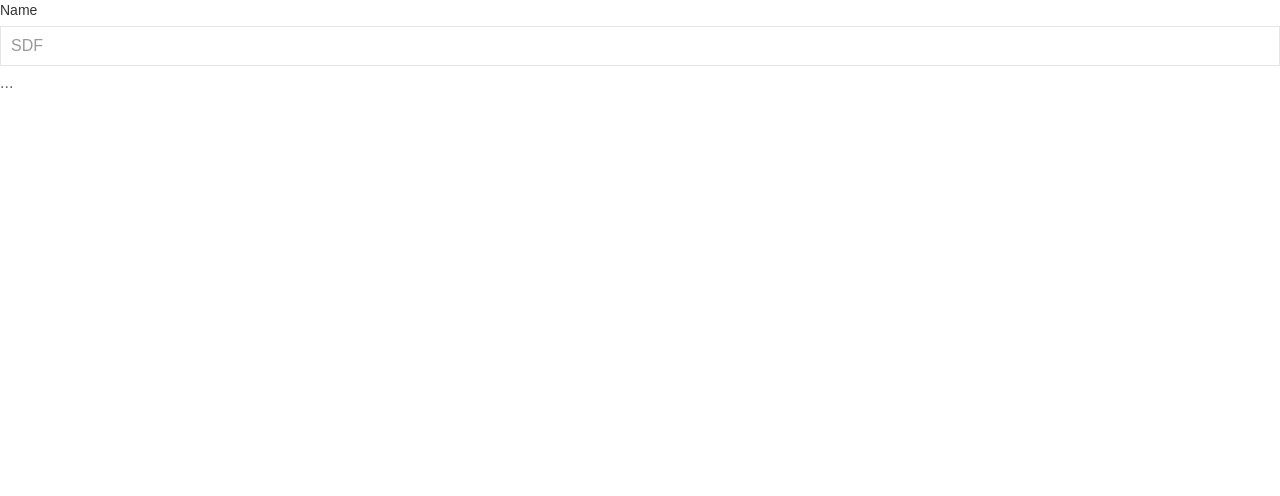
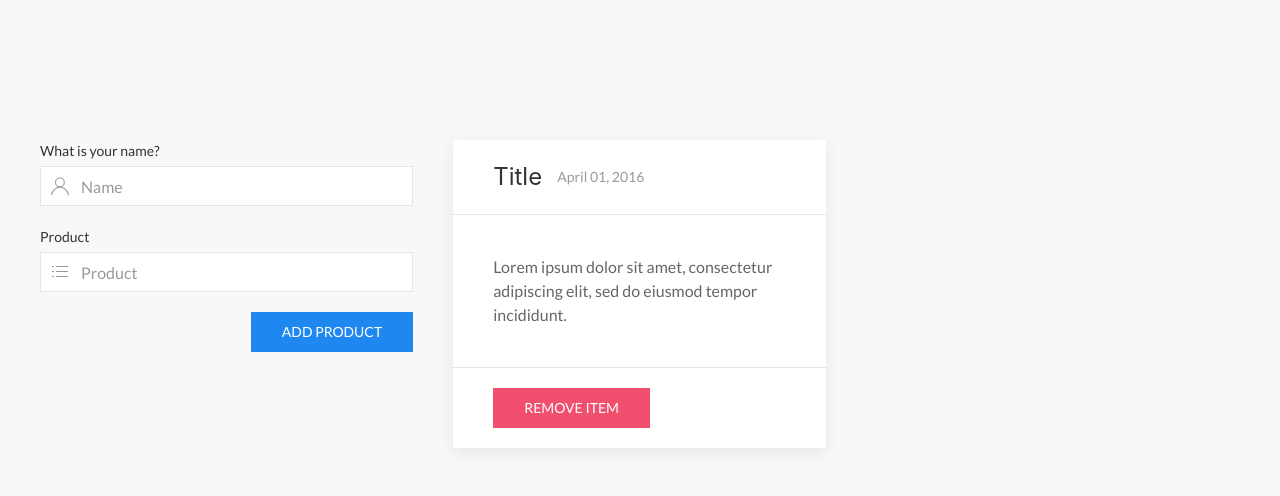
Before and after one commit to VsevolodKurochka/fun-food-basket, a React (Create React App) app: page / in a window 1280 px wide. Shown: the top 496 px of the page. Built offline with nearby package versions, Linux system fonts and the light colour scheme; no server answers; the database is empty.

Commit message:
Create Nav Component

```diff
--- a/public/index.html
+++ b/public/index.html
@@ -21,6 +21,7 @@
     -->
     <title>React App</title>
     <!-- UIkit CSS -->
+    <link href="https://fonts.googleapis.com/css?family=Lato:300,400,700,900" rel="stylesheet">
 		<link rel="stylesheet" href="https://cdnjs.cloudflare.com/ajax/libs/uikit/3.0.0-beta.30/css/uikit.min.css" />
 
 		<!-- jQuery is required -->
--- a/src/App.css
+++ b/src/App.css
@@ -0,0 +1,7 @@
+.uk-navbar-container:not(.uk-navbar-transparent){
+	background-color: #19B5FE;
+}
+.uk-logo{
+	color: #fff;
+	font-weight: bold;
+}
--- a/src/App.js
+++ b/src/App.js
@@ -1,20 +1,113 @@
 import React, { Component } from 'react';
 import './App.css';
+import firebase from './firebase.js';
+
+// Import own components
+
 
 class App extends Component {
+	constructor(props){
+		super(props);
+		this.state = {
+			name: '',
+			product: '',
+			items: []
+		}
+		this.getValueFromInput = this.getValueFromInput.bind(this);
+		this.submitForm = this.submitForm.bind(this);
+	}
+	getValueFromInput(e){
+		this.setState({
+			[e.target.name]: e.target.value
+		})
+	}
+	submitForm(e){
+		e.preventDefault();
+		const itemsRef = firebase.database().ref('items');
+
+		const item = {
+			name: this.state.name,
+			product: this.state.product
+		}
+
+		itemsRef.push(item);
+
+		this.setState({
+			name: '',
+			product: ''
+		});
+
+	}
+	componentDidMount(){
+		const itemsRef = firebase.database().ref('items');
+		itemsRef.on('value', (snapshot) => {
+			let items = snapshot.val();
+			let currentItems = [];
+			for(let item in items){
+				currentItems.push({
+					id: item,
+					name: items[item].name,
+					product: items[item].product
+				})
+			}
+			this.setState({
+				items: currentItems
+			})
+		});
+	}
 	render() {
 		return (
 			<div className="App">
-        <form className="uk-form-stacked">
-            <div>
-                <label className="uk-form-label">Name</label>
-                <div className="uk-form-controls"><input type="text" className="uk-input" placeholder="SDF"/></div>
+
+				<div className="uk-section uk-section-large uk-background-muted">
+					<div className="uk-container">
+						<div className="uk-grid-match uk-grid" uk-grid="true">
+							<div className="uk-width-1-3@m">
+								<form className="uk-form-stacked" onSubmit={this.submitForm}>
+									<div className="uk-margin">
+										<label className="uk-form-label" htmlFor="name">What is your name?</label>
+										<div className="uk-inline uk-width-1-1">
+											 <span className="uk-form-icon" uk-icon="icon: user"></span>
+											 <input type="text" id="name" className="uk-input" placeholder="Name" name="name" onChange={this.getValueFromInput}  value={this.state.name}/>
 										</div>
-            <div>
-                <div className="uk-form-label"></div>
-                <div className="uk-form-controls">...</div>
+									</div>
+									<div className="uk-margin">
+										<label className="uk-form-label" htmlFor="product">Product</label>
+										<div className="uk-inline uk-width-1-1">
+											 <span className="uk-form-icon" uk-icon="icon: list"></span>
+											 <input type="text" id="product" className="uk-input" placeholder="Product" name="product" onChange={this.getValueFromInput} value={this.state.product}/>
+										</div>
+									</div>
+									<div className="uk-text-right">
+										<button type="submit" className="uk-button uk-button-primary">Add product</button>
 									</div>
 								</form>
+							</div>
+							<div className="uk-width-2-3@m">
+								<div className="uk-grid-match uk-grid" uk-grid="true">
+									<div className="uk-width-1-2@m">
+										<div className="uk-card uk-card-default">
+											<div className="uk-card-header">
+												<div className="uk-grid-small uk-flex-middle" uk-grid="true">
+													<h3 className="uk-card-title uk-margin-remove-bottom">Title</h3>
+													<p className="uk-text-meta uk-margin-remove-top">
+														<time dateTime="2016-04-01T19:00">April 01, 2016</time>
+													</p>
+												</div>
+											</div>
+											<div className="uk-card-body">
+													<p>Lorem ipsum dolor sit amet, consectetur adipiscing elit, sed do eiusmod tempor incididunt.</p>
+											</div>
+											<div className="uk-card-footer">
+												<button className="uk-button uk-button-danger">Remove Item</button>
+											</div>
+										</div>
+									</div>
+								</div>
+							</div>
+						</div>
+					</div>
+				</div>
 			</div>
 		);
 	}
--- a/src/firebase.js
+++ b/src/firebase.js
@@ -1,4 +1,4 @@
-import 'firebase' from firebase;
+import firebase from 'firebase';
 let config = {
   apiKey: "AIzaSyDBnewhyskAOgbFK5T_IKcRw1_KqssyWw0",
   authDomain: "kitchen-of-design.firebaseapp.com",
--- a/src/index.css
+++ b/src/index.css
@@ -1,5 +1,6 @@
 body {
   margin: 0;
   padding: 0;
-  font-family: sans-serif;
+  font-family: 'Lato', sans-serif;
+  font-weight: 400;
 }
```
Also changed, not shown: src/Nav/Nav.js (added, +13 -0 lines), src/Product/Form.js (added). Lines whose indentation alone changed are shown as unchanged.
